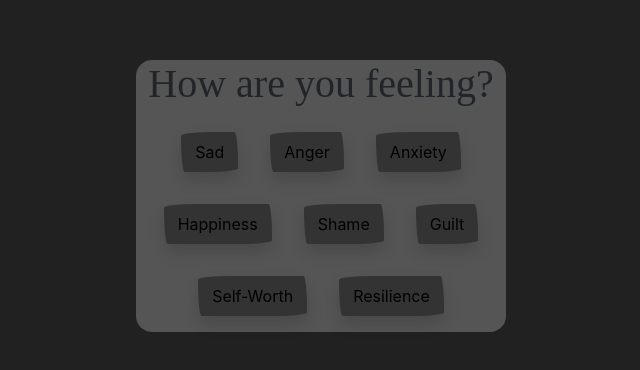
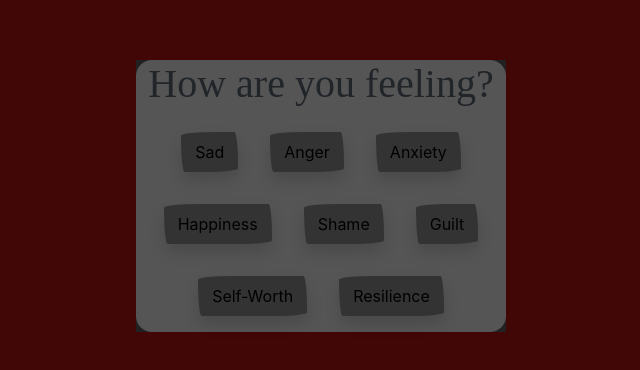
Before and after one commit to whoisalpheus/here-is-a-quote2, a React (Vite) app in the folder client/: page / in a window 1280 px wide. Shown: the part 204-574 px from the top of the page, without its empty margins (319-959 px from the left). Built offline with nearby package versions, Linux system fonts and the light colour scheme; a web font is replaced by a local one.

Commit message:
Styling session...

```diff
--- a/client/src/App.css
+++ b/client/src/App.css
@@ -1,5 +1,5 @@
 body {
-  background-color: rgb(34, 33, 33);
+  background-color: rgb(65, 6, 6);
 }
 
 #root {
@@ -23,6 +23,6 @@ body {
   background: linear-gradient(to right, rgba(255, 255, 255, 0.945) 0%, rgba(255, 255, 255, 0.055) 50%, rgba(255, 255, 255, 0.925) 100%);
   background-size: 200px 100%;
   background-clip: text;
-  -webkit-text-fill-color: black;
+  -webkit-text-fill-color: white;
   animation: shimmer 2s infinite linear;
 }
```
